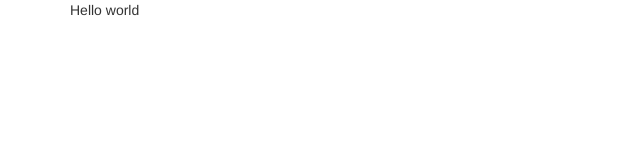
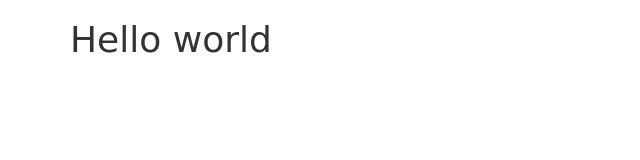
Before and after one commit to timschristie/timschristie.github.io, a plain HTML site: page index.html in a window 1280 px wide. Shown: the whole page, without its empty margins (0-640 px from the left). Drawn offline with nearby package versions, Linux system fonts and the light colour scheme; a web font is replaced by a local one.

Commit message:
Updated tags

```diff
--- a/index.html
+++ b/index.html
@@ -49,7 +49,7 @@
 		<main class="row">
 			<div class="col-sm-12">
 
-				<p>Hello world</p>
+				<h1>Hello world</h1>
 
 			</div>
 		</main>
```
